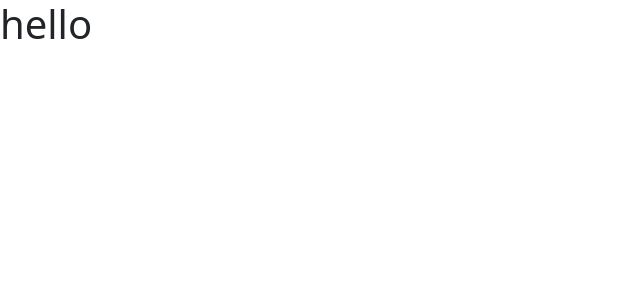
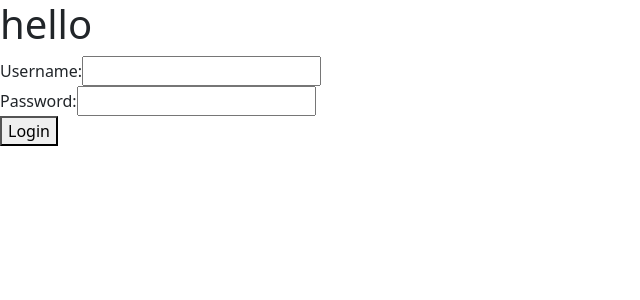
Before and after one commit to emignox/getflixProject, a React (Vite) app in the folder front-project/: page / in a window 1280 px wide. Shown: the top 300 px of the page, without its empty margins (0-640 px from the left). Built offline with nearby package versions, Linux system fonts and the light colour scheme.

Commit message:
add form to test connection with api

```diff
--- a/front-project/src/App.tsx
+++ b/front-project/src/App.tsx
@@ -1,11 +1,14 @@
 import './App.css'
 import 'bootstrap/dist/css/bootstrap.min.css'
 import Navbar from './navbar'
+import LoginForm from './login'
+
 function App() {
 
   return (
 <div>
-<Navbar />
+  <Navbar />
+  <LoginForm />
 </div>
   )
 }
--- /dev/null
+++ b/front-project/src/login.tsx
@@ -0,0 +1,50 @@
+// Install axios if you haven't already
+// npm install axios @types/axios
+
+import React, { useState } from 'react';
+import axios from 'axios';
+
+const LoginForm: React.FC = () => {
+  const [username, setUsername] = useState('');
+  const [password, setPassword] = useState('');
+
+  const handleLogin = async () => {
+    try {
+      const response = await axios.post(
+        'http://localhost:8888/getflixProject/api/login.php',
+        { username, password }
+      );
+      console.log('Login successful:', response.data);
+      // Handle success (e.g., redirect, set user state, etc.)
+    } catch (error) {
+      console.log(error);
+      // Handle error (e.g., display error message)
+    }
+  };
+
+  return (
+    <div>
+      <label>
+        Username:
+        <input
+          type="text"
+          value={username}
+          onChange={(e) => setUsername(e.target.value)}
+        />
+      </label>
+      <br />
+      <label>
+        Password:
+        <input
+          type="password"
+          value={password}
+          onChange={(e) => setPassword(e.target.value)}
+        />
+      </label>
+      <br />
+      <button onClick={handleLogin}>Login</button>
+    </div>
+  );
+};
+
+export default LoginForm;
--- a/front-project/src/navbar.tsx
+++ b/front-project/src/navbar.tsx
@@ -3,9 +3,9 @@ import './App.css'
 function navbar() {
 
   return (
-<div>
-  <h1>hello</h1>
-</div>
+  <div>
+    <h1>hello</h1>
+  </div>
   )
 }
 
```
